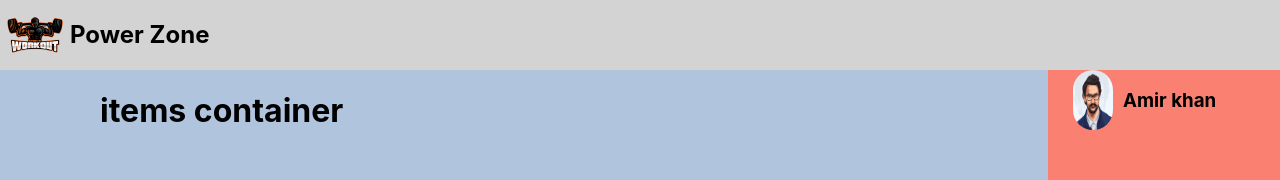
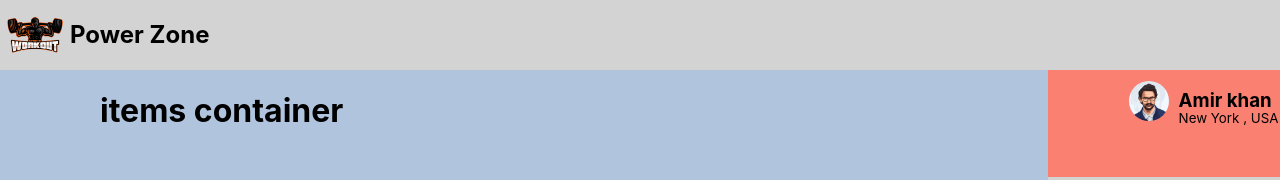
Before and after one commit to AnisurRahman06046/Ultra-Active-club, a React (Create React App) app: page / in a window 1280 px wide. Shown: the top 180 px of the page. Built offline with nearby package versions, Linux system fonts and the light colour scheme.

Commit message:
finished

```diff
--- a/src/components/List/List.css
+++ b/src/components/List/List.css
@@ -4,6 +4,7 @@
 .profile-container img{
 
     width: 40px;
+    margin-top: 5px;
     margin-right: 10px;
     border-radius: 20px;
     justify-content: center;
@@ -12,8 +13,13 @@
 .profile-container{
     display: flex;
     margin-left: 25px;
+    align-items: center;
+    justify-content: center;
     /* border: 2px solid red; */
 
+}
+.profile h3{
+    margin-bottom: -5px;
 }
 .profile-info{
     display: flex;
--- a/src/components/List/List.js
+++ b/src/components/List/List.js
@@ -38,7 +38,10 @@ const List = ({items}) => {
         <div className='list-container'>
             <div className='profile-container'>
                 <img src={propic} alt="" />
+                <div className='profile'>
                 <h3>Amir khan</h3>
+                <small>New York , USA</small>
+                </div>
             </div>
             <div className='profile-info'>
                 <div className='weight'>
```
